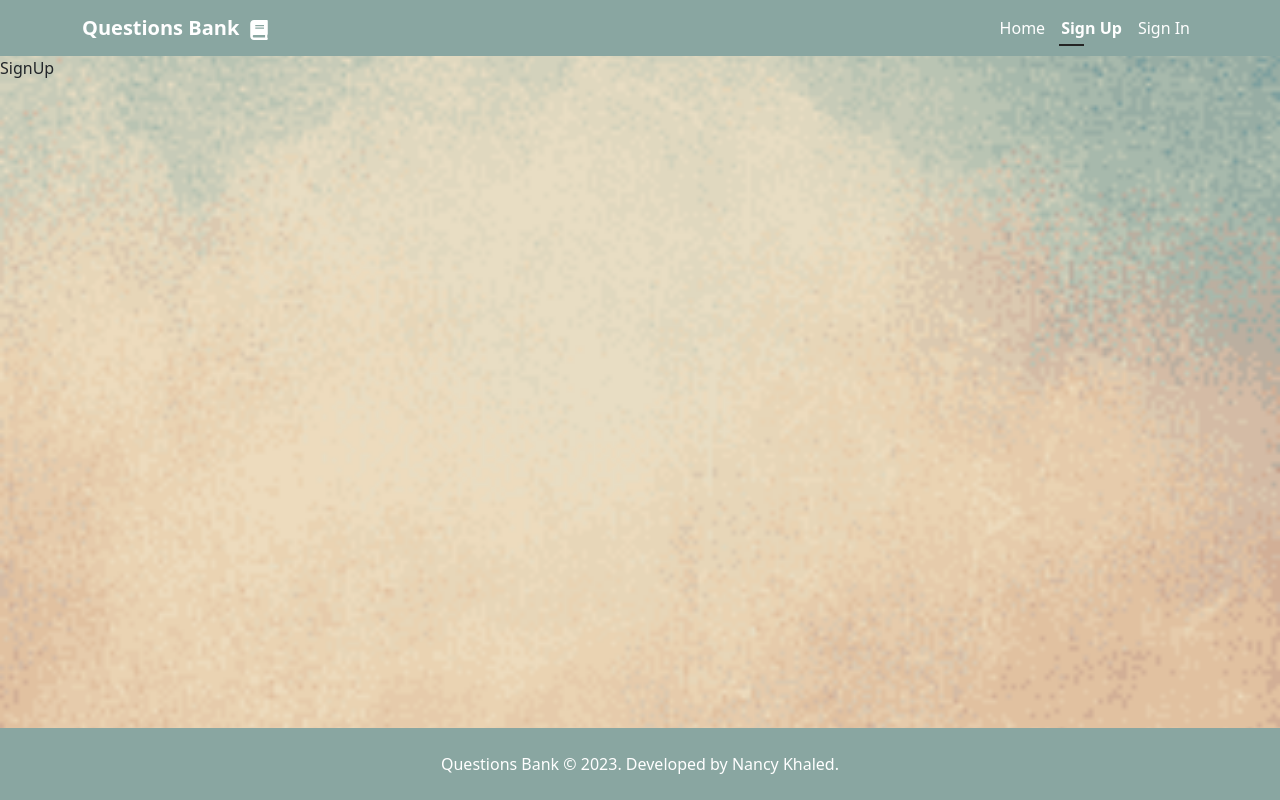
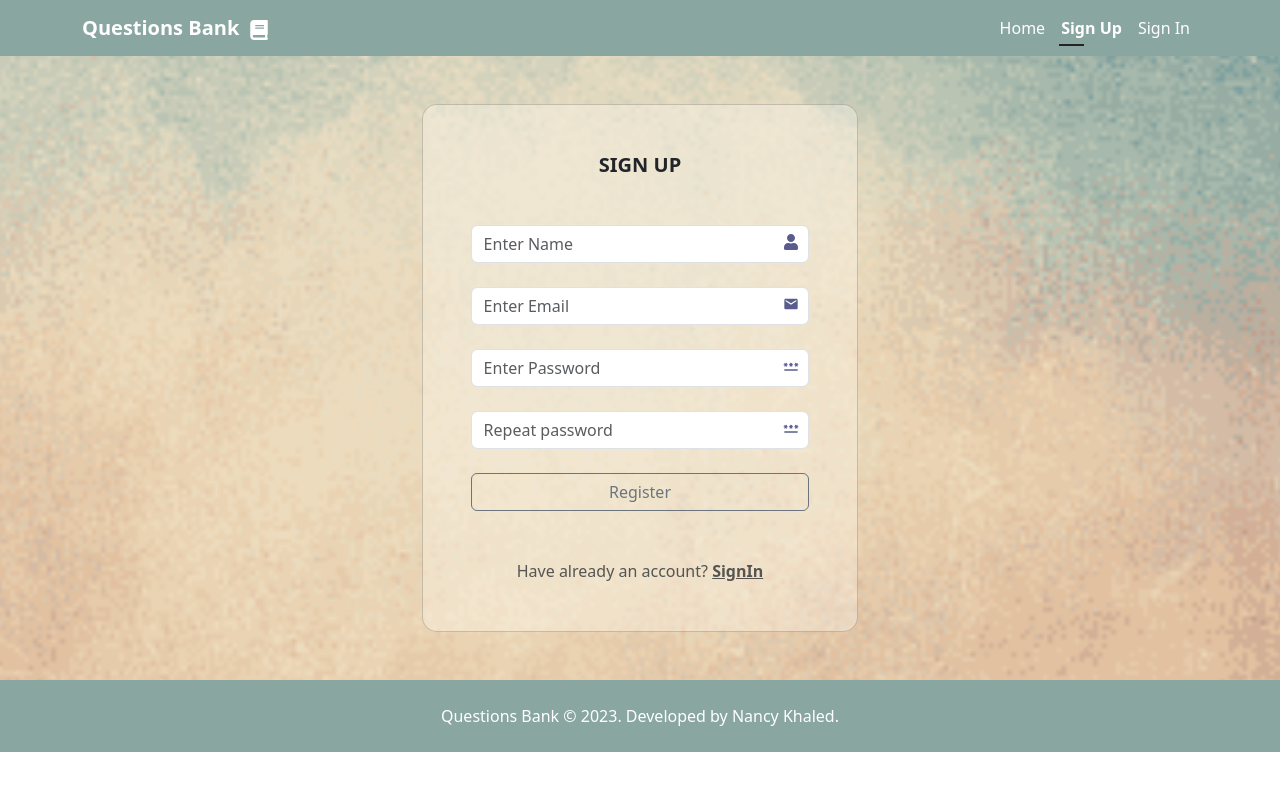
Before and after one commit to Nancy-Khaled/questions-bank, a React (Vite) app: page /sign-up in a window 1280 px wide. Built offline with nearby package versions, Linux system fonts and the light colour scheme.

Commit message:
create sign in and sign up pages

```diff
--- /dev/null
+++ b/src/assets/css/sign-in.css
@@ -0,0 +1,24 @@
+.card {
+    border-radius: 15px;
+    background-color: #fff8ef5c;
+}
+
+.card h2 {
+    font-size: 20px;
+    font-weight: bold;
+}
+
+form .btn {
+    width: 100%;
+}
+
+.form-item {
+    position: relative;
+}
+
+.form-item .icon {
+    position: absolute;
+    right: 10px;
+    color: #595c8d;
+    top: 3px;
+}
--- /dev/null
+++ b/src/assets/css/sign-up.css
@@ -0,0 +1,31 @@
+.card {
+    border-radius: 15px;
+    background-color: #fff8ef5c;
+    margin: 0 auto;
+}
+
+.card h2 {
+    font-size: 20px;
+    font-weight: bold;
+}
+
+form .btn {
+    width: 100%;
+}
+
+.form-item {
+    position: relative;
+}
+
+.form-item .icon {
+    position: absolute;
+    right: 10px;
+    color: #595c8d;
+    top: 3px;
+}
+
+@media only screen and (min-width: 768px) {
+    .card {
+      width: 80%;
+    }
+  }
--- a/src/index.css
+++ b/src/index.css
@@ -7,7 +7,6 @@ body {
     background-position: center;
     background-repeat: no-repeat;
     background-size: cover;
-    height: 100vh;
 }
 
 svg {
--- a/src/pages/SignIn.jsx
+++ b/src/pages/SignIn.jsx
@@ -1,7 +1,78 @@
-import React from 'react'
+import React from 'react';
+import { Link } from "react-router-dom";
+import {FaUser} from "react-icons/fa";
+import {MdEmail} from "react-icons/md";
+import {MdPassword} from "react-icons/md";
+
+import '../assets/css/sign-in.css'
 
 export default function SignIn() {
   return (
-    <div>SignIn</div>
+    <section>
+        <div className="container">
+          <div className="row d-flex justify-content-center align-items-center">
+            <div className="col-12 col-md-9 col-lg-7 col-xl-6">
+              <div className="card mt-5 mb-5">
+                <div className="card-body p-5">
+                  <h2 className="text-uppercase text-center mb-5">
+                    Sign In
+                  </h2>
+
+                  <form method='' action=''>
+                    <div className="form-item mb-4">
+                    <span className="icon">
+                      <FaUser></FaUser>
+                    </span>
+                      <input
+                        type="text"
+                        className="form-control"
+                        placeholder="Enter Name"
+                      />
+                    </div>
+
+                    <div className="form-item mb-4">
+                    <span className="icon">
+                      <MdEmail></MdEmail>
+                    </span>
+                      <input
+                        type="email"
+                        className="form-control"
+                        placeholder="Enter Email"
+                      />
+                    </div>
+
+                    <div className="form-item mb-4">
+                    <span className="icon">
+                      <MdPassword></MdPassword>
+                    </span>
+                      <input
+                        type="password"
+                        className="form-control"
+                        placeholder="Enter Password"
+                      />
+                    </div>
+
+                    <div className="d-flex justify-content-center">
+                      <Link
+                        type="button" to={"/profile"}
+                        className="btn btn-outline-secondary"
+                      >
+                        Login
+                      </Link>
+                    </div>
+
+                    <p className="text-center text-muted mt-5 mb-0">
+                      Have already an account?{" "}
+                      <Link to="/sign-up" className="fw-bold">
+                        <u>Sign Up</u>
+                      </Link>
+                    </p>
+                  </form>
+                </div>
+              </div>
+            </div>
+          </div>
+        </div>
+    </section>
   )
 }
--- a/src/pages/SignUp.jsx
+++ b/src/pages/SignUp.jsx
@@ -1,7 +1,89 @@
-import React from 'react'
+import React from "react";
+import { Link } from "react-router-dom";
+import {FaUser} from "react-icons/fa";
+import {MdEmail} from "react-icons/md";
+import {MdPassword} from "react-icons/md";
+
+import '../assets/css/sign-up.css'
 
 export default function SignUp() {
   return (
-    <div>SignUp</div>
-  )
+    <section>
+        <div className="container">
+          <div className="row d-flex justify-content-center align-items-center">
+            <div className="col-12 col-md-9 col-lg-7 col-xl-6">
+              <div className="card mt-5 mb-5">
+                <div className="card-body p-5">
+                  <h2 className="text-uppercase text-center mb-5">
+                    Sign Up
+                  </h2>
+
+                  <form>
+                    <div className="form-item mb-4">
+                    <span className="icon">
+                      <FaUser></FaUser>
+                    </span>
+                      <input
+                        type="text"
+                        className="form-control"
+                        placeholder="Enter Name"
+                      />
+                    </div>
+
+                    <div className="form-item mb-4">
+                    <span className="icon">
+                      <MdEmail></MdEmail>
+                    </span>
+                      <input
+                        type="email"
+                        className="form-control"
+                        placeholder="Enter Email"
+                      />
+                    </div>
+
+                    <div className="form-item mb-4">
+                    <span className="icon">
+                      <MdPassword></MdPassword>
+                    </span>
+                      <input
+                        type="password"
+                        className="form-control"
+                        placeholder="Enter Password"
+                      />
+                    </div>
+
+                    <div className="form-item mb-4">
+                    <span className="icon">
+                      <MdPassword></MdPassword>
+                    </span>
+                      <input
+                        type="password"
+                        className="form-control"
+                        placeholder="Repeat password"
+                      />
+                    </div>
+
+                    <div className="d-flex justify-content-center">
+                      <Link
+                        type="button" to={"/profile"}
+                        className="btn btn-outline-secondary"
+                      >
+                        Register
+                      </Link>
+                    </div>
+
+                    <p className="text-center text-muted mt-5 mb-0">
+                      Have already an account?{" "}
+                      <Link to="/sign-in" className="fw-bold">
+                        <u>SignIn</u>
+                      </Link>
+                    </p>
+                  </form>
+                </div>
+              </div>
+            </div>
+          </div>
+        </div>
+    </section>
+  );
 }
--- a/src/shared/components/Footer/css/FooterStyle.css
+++ b/src/shared/components/Footer/css/FooterStyle.css
@@ -1,7 +1,7 @@
 .copyright {
     background-color: #89a6a1;
     color: #fff;
-    position: fixed;
+    /* position: fixed; */
     bottom: 0;
     width: 100%;
 }
```
